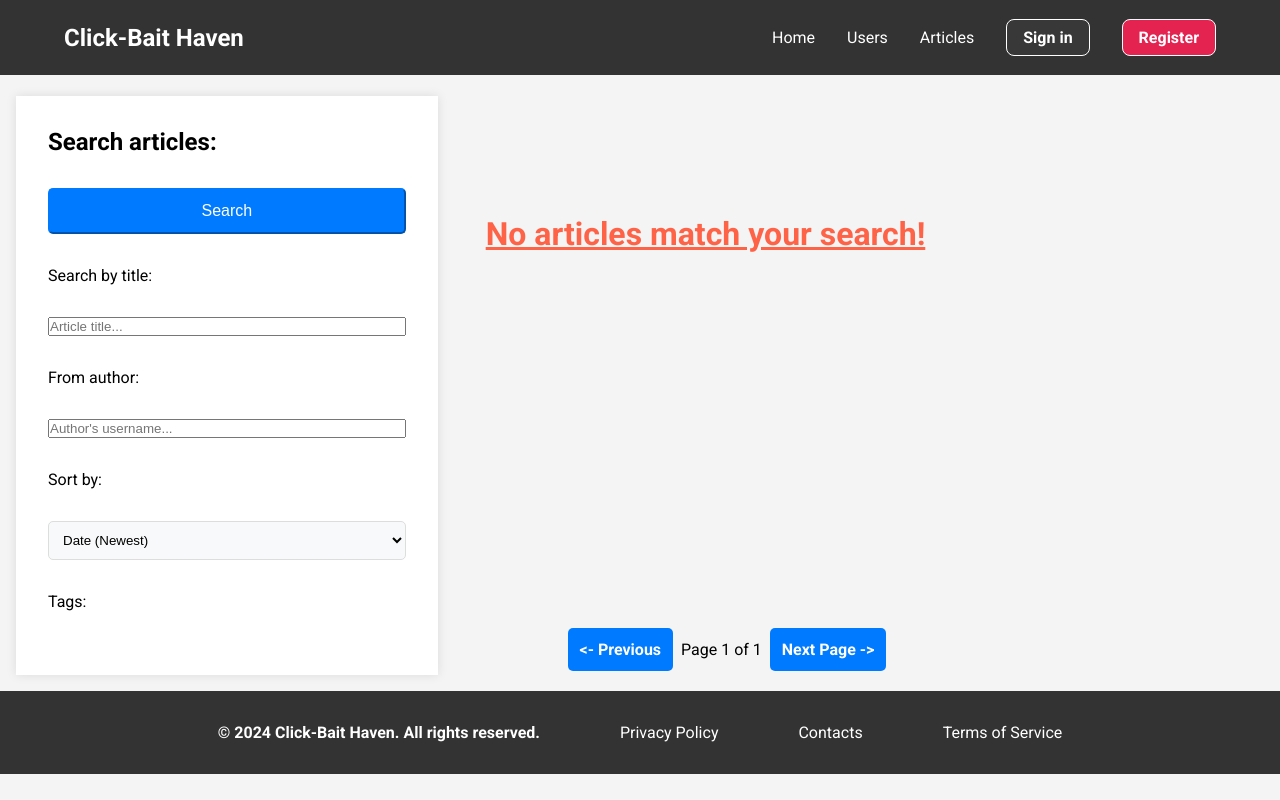
After one commit to VenomRevenge/Click-Bait-Haven, a Django app: page /articles/search/ in a window 1280 px wide. The commit adds this page. Run offline with Django 4.2, Linux system fonts and the light colour scheme; data that the repository does not hold is empty; some web fonts are replaced.

Commit message:
feat: article search page, view, functionality, a new template tag to help with the insane search logic

```diff
--- a/articles/forms.py
+++ b/articles/forms.py
@@ -30,3 +30,38 @@ class ArticleCreateForm(forms.ModelForm):
                 }
             ),
         }
+
+
+class ArticleSearchForm(forms.Form):
+
+    title = forms.CharField(
+        label="Search by title",
+        required=False,
+        widget=forms.TextInput(attrs={"placeholder": "Article title..."})
+    )
+    username = forms.CharField(
+        label="From author",
+        required=False,
+        widget=forms.TextInput(attrs={"placeholder": "Author's username..."})
+    )
+    order_by = forms.ChoiceField(
+        label="Sort by",
+        required=False,
+        choices=[
+            ("-created_at", "Date (Newest)"),
+            ("created_at", "Date (Oldest)"),
+            # ("likes", "Likes"),
+            # ("dislikes", "Dislikes"),
+        ],
+        widget=forms.Select()
+    )
+    tag = forms.MultipleChoiceField(
+        label="Tags",
+        required=False,
+        widget=forms.CheckboxSelectMultiple,
+        choices=[]
+    )
+
+    def __init__(self, *args, **kwargs):
+        super().__init__(*args, **kwargs)
+        self.fields['tag'].choices = [(tag.name, tag.name) for tag in Tag.objects.all().order_by('name')]
--- a/articles/managers.py
+++ b/articles/managers.py
@@ -3,4 +3,7 @@ from django.db import models
 class ArticleManager(models.Manager):
 
     def active_articles(self):
-        return self.all().filter(deleted_at__isnull=True)
+        return self.all().filter(deleted_at__isnull=True, is_approved=True)
+
+    def articles_that_need_approval(self):
+        return self.all().filter(deleted_at__isnull=True, is_approved=False)
--- /dev/null
+++ b/articles/templatetags/query_pages.py
@@ -0,0 +1,10 @@
+from django import template
+from django.http import QueryDict
+
+register = template.Library()
+
+@register.simple_tag
+def query_pages(request, field, value):
+    url_query = request.GET.copy()
+    url_query[field] = value
+    return url_query.urlencode()
--- a/articles/urls.py
+++ b/articles/urls.py
@@ -1,8 +1,9 @@
 from django.urls import path, include
-from articles.views import ArticleCreate, article_view
+from articles.views import ArticleCreate, article_search, article_view
 
 
 urlpatterns = [
+    path('search/', article_search, name='article_search'),
     path('create/', ArticleCreate.as_view(), name='article_create'),
     path('<int:pk>/', include([
         path('', article_view, name='article'),
--- a/articles/views.py
+++ b/articles/views.py
@@ -4,8 +4,9 @@ from django.contrib.auth.mixins import LoginRequiredMixin
 from django.views.generic.edit import CreateView
 from django.http import Http404
 from django.core.exceptions import PermissionDenied
-from articles.forms import ArticleCreateForm
-from articles.models import Article
+from django.core.paginator import Paginator
+from articles.forms import ArticleCreateForm, ArticleSearchForm
+from articles.models import Article, Tag
 from profiles.helpers import has_confirmed_journalist_perms, is_admin_staff_mod, is_profile_owner_or_permission
 
 
@@ -64,3 +65,47 @@ def article_view(request, pk):
         'edit_button': is_profile_owner_or_permission(user, author)
     }
     return render(request, 'articles/article.html', context)
+
+
+def article_search(request):
+    form = ArticleSearchForm(request.GET or None)
+
+    articles = (
+        Article.objects
+            .active_articles()
+            .select_related('author__user')
+            .prefetch_related('tags')
+            .only(
+                'id',
+                'author__id',
+                'author__user__username',
+                'picture',
+                'title',
+                'created_at',
+            )
+    )
+    title_to_search = request.GET.get('title', None)
+    author_to_search = request.GET.get('username', None)
+    tags_to_search = request.GET.getlist('tag', None)
+    ordering = request.GET.get('order_by', '-created_at')
+
+    if title_to_search:
+        articles = articles.filter(title__icontains=title_to_search)
+    if author_to_search:
+        articles = articles.filter(author__user__username__icontains=author_to_search)
+    if tags_to_search:
+        for tag in tags_to_search:
+            articles = articles.filter(tags__name=tag)
+
+    articles = articles.order_by(ordering)
+
+    paginator = Paginator(articles, 1)
+    page_number = request.GET.get('page', 1)
+    page_obj = paginator.get_page(page_number)
+
+    context = {
+        'page_number': page_number,
+        'articles': page_obj,
+        'form': form,
+    }
+    return render(request, 'articles/article-search.html', context)
--- /dev/null
+++ b/static/styles/article-search.css
@@ -0,0 +1,205 @@
+body {
+    background-color: #F4F4F4;
+}
+
+
+.site {
+    justify-content: space-between;
+}
+
+main {
+    width: 100%;
+    display: flex;
+    margin-top: 5rem;
+    padding: 1rem;
+    justify-content: space-around;
+}
+
+.search-form {
+    background-color: white;
+    display: flex;
+    flex-direction: column;
+    width: 25%;
+    padding: 2rem;
+    gap: 2rem;
+    box-shadow: 0 0 10px rgba(0, 0, 0, 0.1);
+}
+
+.search-form form {
+    display: flex;
+    flex-direction: column;
+    gap: 2rem;
+}
+
+.search-btn {
+    padding: 0.75rem;
+    background-color: #007BFF;
+    color: white;
+    font-size: 1rem;
+    border-color: #007BFF;
+    align-self: center;
+    border-radius: 5px;
+    width: 100%;
+}
+
+.search-btn:hover {
+    background-color: #0056b3;
+    cursor: pointer;
+}
+form div label {
+    display: block;
+}
+form div input {
+    width: 100%;
+    padding: 0.5rem;
+}
+
+select {
+    width: 100%;
+    padding: 10px;
+    border: 1px solid #ddd;
+    border-radius: 5px;
+    background-color: #f8f9fa;
+}
+
+fieldset {
+    padding: 1rem;
+}
+
+fieldset div {
+    display: flex;
+    flex-wrap: wrap;
+    gap:0.2rem;
+    align-items: center;
+    justify-content: center;
+}
+
+fieldset div div label {
+    cursor: pointer;
+    border: 1px solid black;
+    border-radius: 30px;
+    padding: 0.3rem 0.8rem;
+    background-color: rgb(238, 238, 238);
+}
+
+
+
+input[type="checkbox"] {
+    display: none;
+}
+
+label:has(input[type="checkbox"]:checked) {
+    background-color: #ffcc00;
+    color: white;
+}
+
+fieldset div div label:hover {
+    background-color: #ddd;
+}
+
+.dashboard {
+    width:70%;
+    display: flex;
+    flex-wrap: wrap;
+    gap: 2rem;
+    align-items: center;
+    margin-left: 3rem;
+}
+
+article {
+    max-width: 40%;
+    background-color: white;
+    padding: 1rem;
+    border-radius: 8px;
+    box-shadow: 0 0 10px rgba(0, 0, 0, 0.1);
+    align-self: flex-start;
+}
+
+.article-img {
+    overflow: hidden;
+    border-radius: 8px 8px 0 0;
+    margin-bottom: 1rem;
+}
+
+.article-title a,
+.article-author a {
+    text-decoration: underline;
+    color: black;
+}
+
+.pagination-btns {
+    align-self: flex-end;
+    justify-self: center;
+    width: 50%;
+    margin: 0 auto 1rem auto;
+}
+
+.btn-pag {
+    padding: 0.75rem;
+    background-color: #007BFF;
+    color: white;
+    font-size: 1rem;
+    border-color: #007BFF;
+    align-self: center;
+    border-radius: 5px;
+    text-decoration: none;
+    font-weight: bold;
+    margin: 0 0.25rem;
+}
+
+.btn-pag:hover {
+    background-color: #0056b3;
+    cursor: pointer;
+}
+
+@media screen and (max-width: 1600px) {
+    .search-form {
+        width: 30%;
+    }
+
+    .dashboard {
+        width: 70%;
+    }
+    article {
+        max-width: 40%;
+    }
+}
+
+@media screen and (max-width: 1300px) {
+    .search-form {
+        width: 35%;
+    }
+
+    .dashboard {
+        width: 65%;
+    }
+
+    article {
+        max-width: 80%;
+    }
+
+    .pagination-btns {
+        width: 80%;
+    }
+}
+
+@media screen and (max-width: 800px) {
+    .search-form {
+        width: 40%;
+    }
+
+    .dashboard {
+        width: 60%;
+        flex-direction: column;
+    }
+    article {
+        max-width: 100%;
+    }
+    .pagination-btns {
+        width: 100%;
+    }
+    .btn-pag {
+        display: block;
+        width: 50%;
+    }
+}
--- a/static/styles/article.css
+++ b/static/styles/article.css
@@ -78,7 +78,7 @@ main {
 }
 
 .article-content pre {
-    overflow: scroll;
+    overflow: auto;
     padding: 1rem;
 }
 
--- /dev/null
+++ b/templates/articles/article-search.html
@@ -0,0 +1,70 @@
+{% extends 'base.html' %}
+{% load static %}
+{% load query_pages %}
+
+    {% block styles %}
+    <link rel="stylesheet" href="{% static 'styles/article-search.css' %}">
+    {% endblock %}
+
+        {% block content %}
+
+
+        <main>
+            <aside class="search-form">
+                <h1>Search articles:</h1>
+                <form action="{% url 'article_search' %}" method="get">
+                    <button type="submit" class="search-btn">Search</button>
+                    {{ form }}
+                </form>
+            </aside>
+            <div class="dashboard">
+                {% for article in articles %}
+                <article>
+                    {% if article.picture %}
+                        <div class="article-img">
+                            <a href="{% url 'article' article.id %}">
+                            <img src="{{ article.picture.url }}" alt="Article Image">
+                            </a>
+                        </div>
+                    {% else %}
+                        <div class="article-img">
+                            <a href="{% url 'article' article.id %}">
+                            <img src="{% static 'images/default-article-pic.jpg' %}" alt="Article Image">
+                            </a>
+                        </div>
+                    {% endif %}
+                    <div class="article-info">
+                        <h2 class="article-title"><a href="{% url 'article' article.id %}">{{ article.title }}</a> </h2>
+                        <p class="article-author">by <a href="{% url 'profile_details' article.author.id %}">{{ article.author.user.username }}</a></p>
+                    </div>
+                </article>
+                {% empty %}
+                <h1 style="color: tomato; text-decoration: underline;">No articles match your search!</h1>
+                {% endfor %}
+
+
+                <div class="pagination-btns">
+                <a href="
+                        {% if articles.has_previous %}
+                            ?{% query_pages request 'page' articles.previous_page_number %}
+                        {% else %}
+                            ?{% query_pages request 'page' 1 %}
+                        {% endif %}
+                        "
+                 class="btn-pag"
+                ><- Previous</a>
+                <span>Page {{ page_number }} of {{ articles.paginator.num_pages }}</span>
+                <a href="
+                        {% if articles.has_next %}
+                            ?{% query_pages request 'page' articles.next_page_number %}
+                        {% else %}
+                            ?{% query_pages request 'page' articles.paginator.num_pages %}
+                        {% endif %}
+                        "
+                 class="btn-pag">Next Page -></a>
+                </div>
+            </div>
+
+        </main>
+
+        {% endblock %}
--- a/templates/header.html
+++ b/templates/header.html
@@ -4,7 +4,7 @@
     <nav>
         <a href="{% url 'index' %}">Home</a>
         <a href="">Users</a>
-        <a href="">Articles</a>
+        <a href="{% url 'article_search' %}">Articles</a>
         {% if user.is_authenticated %}
         <a href="{% url 'article_create' %}">Publish Article</a>
         <a href="{% url 'sign_out' %}" class="login-btn" id="sign-out">Sign out</a>
```
